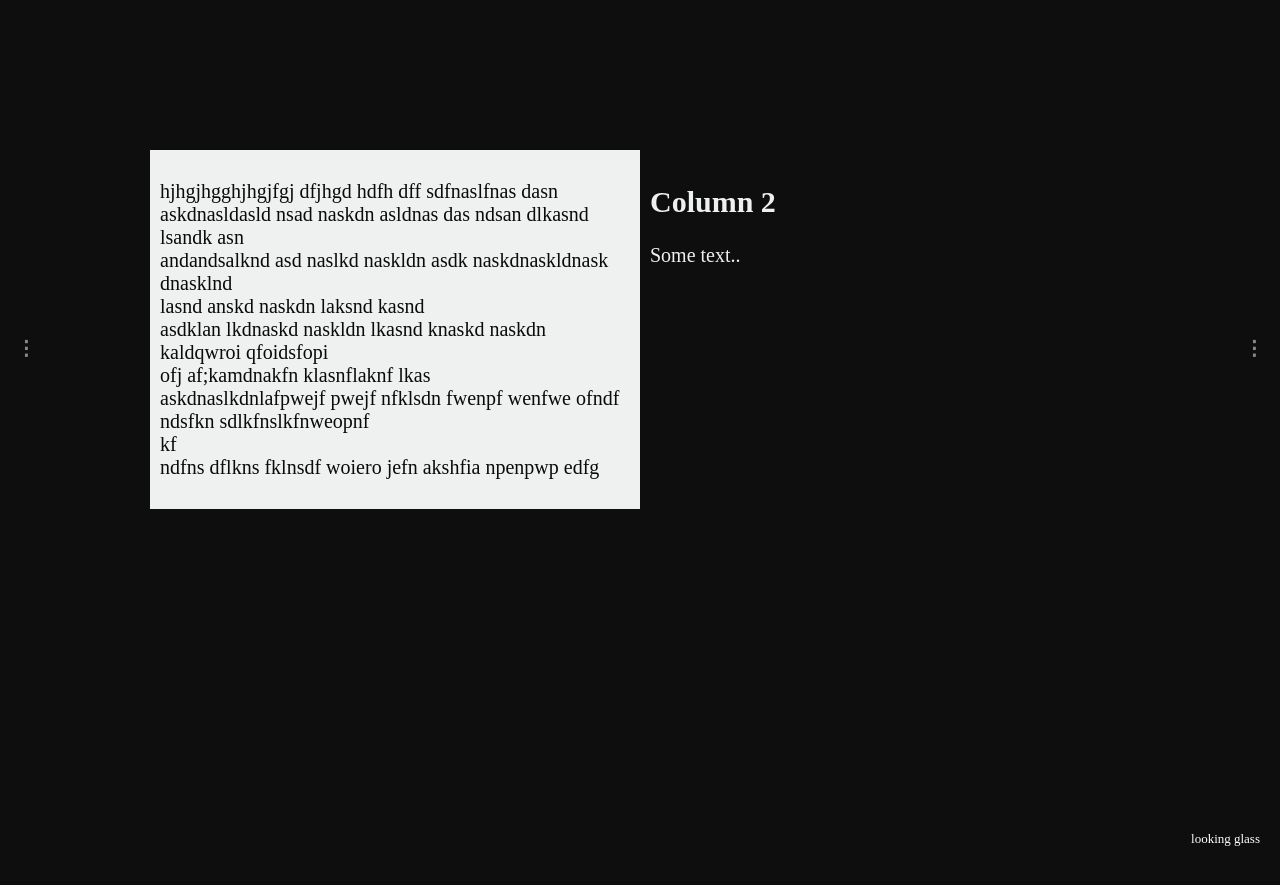
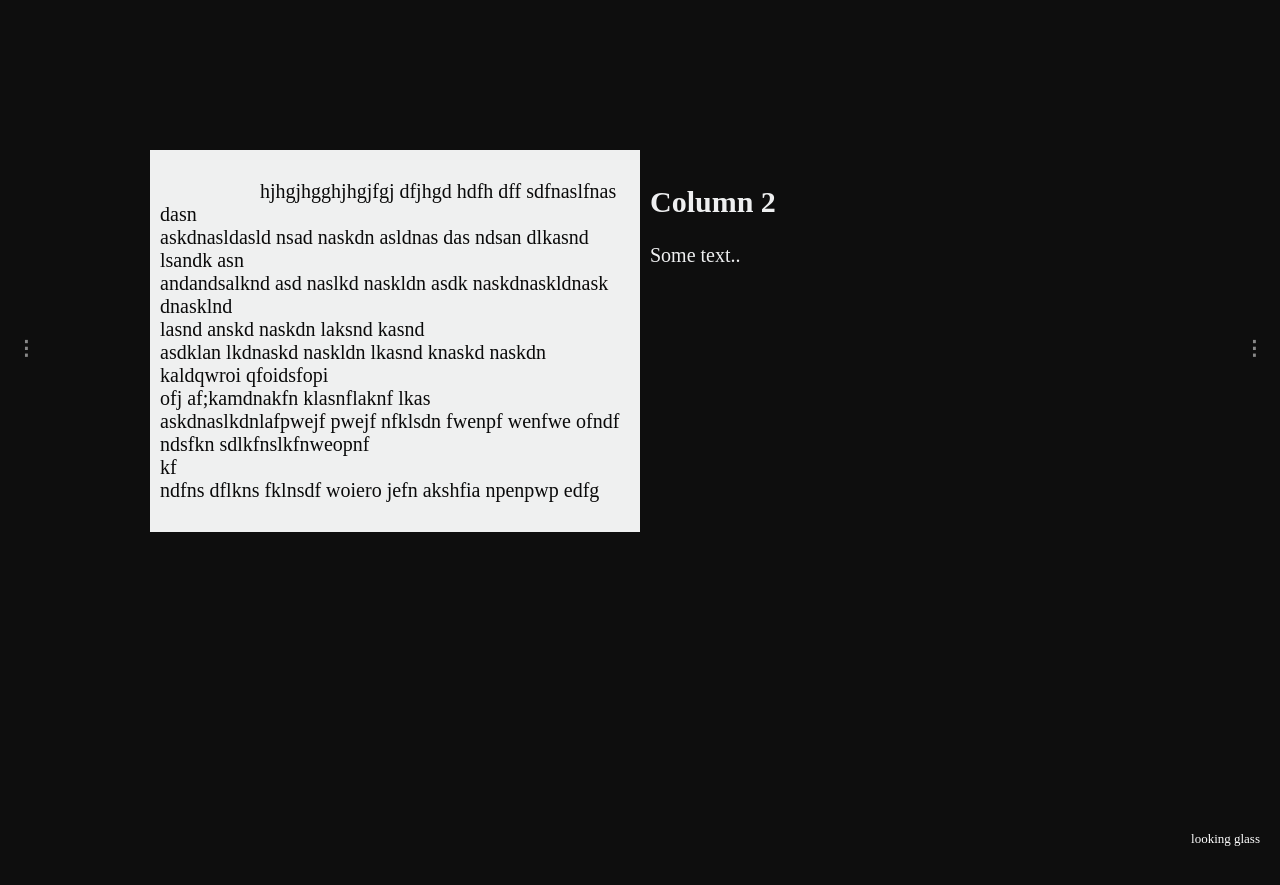
Before and after one commit to hafizzainal/hafizzainal.github.io, a Jekyll site: the page built from index.md, in a window 1280 px wide. Shown: the top 885 px of the page. Built offline with Jekyll 4.4.1, drawn with Linux system fonts in a browser that asks for light colours; our own code applies the rules of GitHub Pages for plain Markdown files.

Commit message:
Update default.html

```diff
--- a/_layouts/default.html
+++ b/_layouts/default.html
@@ -48,7 +48,6 @@ img {vertical-align: middle;}
 
 .left {
   width: 50%;
-  text-indent: 100px;
 }
 
 .right {
@@ -159,7 +158,8 @@ img {vertical-align: middle;}
 .author {color: #ffffff; text-indent: 100px;}
 
 /* Work text */
-.work {color: #0a0a0a; text-indent: 50px each-line;}
+.work {color: #0a0a0a;
+  text-indent: 100px;}
 
 /* Footer */
 .footer {
```
